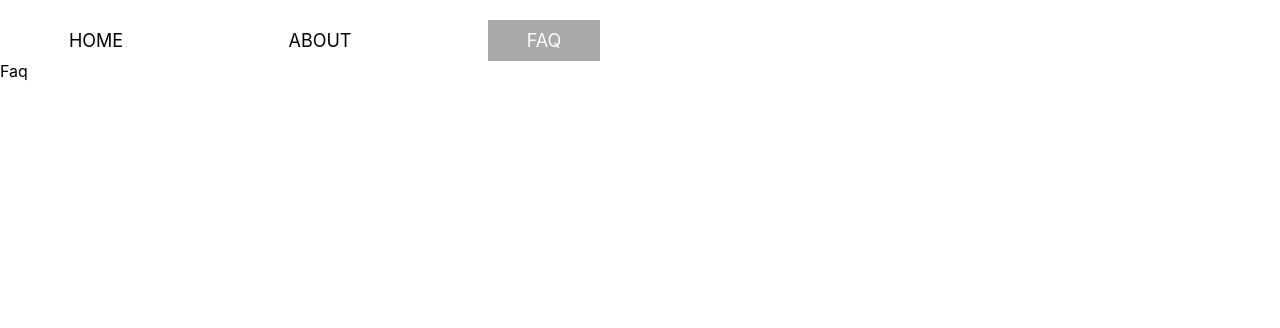
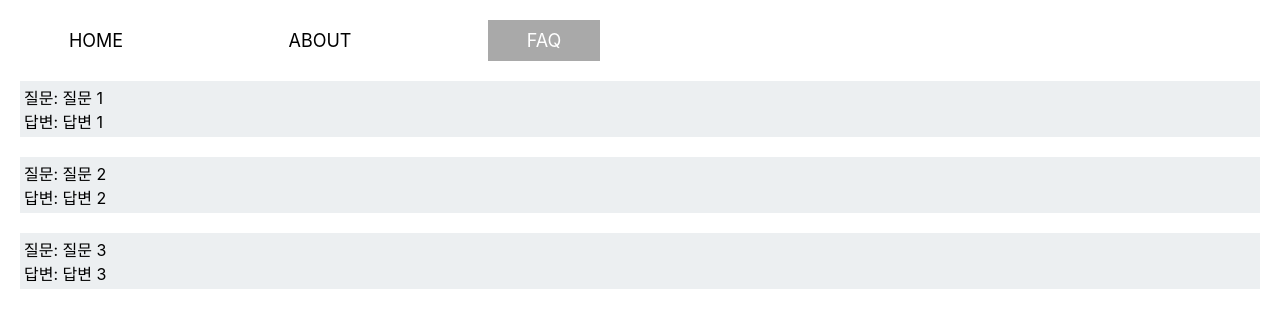
Before and after one commit to ndb796/React-Multi-Page-Web-Template-1, a React (Create React App) app: page /faq in a window 1280 px wide. Shown: the top 328 px of the page. Built offline with nearby package versions, Linux system fonts and the light colour scheme.

Commit message:
Add Q/A Component

```diff
--- /dev/null
+++ b/src/components/Qa.css
@@ -0,0 +1,7 @@
+.qa {
+    background: #ECEFF1;
+    margin: 20px;
+}
+.text {
+    padding: 4px;
+}
--- /dev/null
+++ b/src/components/Qa.js
@@ -0,0 +1,18 @@
+import React from 'react';
+
+import './Qa.css';
+
+class Qa extends React.Component {
+    render() {
+        return (
+            <div className="qa">
+                <div className="text">
+                    질문: {this.props.question}<br/>
+                    답변: {this.props.answer}
+                </div>
+            </div>
+        );
+    }
+}
+
+export default Qa;
--- a/src/pages/Faq.js
+++ b/src/pages/Faq.js
@@ -1,9 +1,27 @@
 import React from 'react';
+import Qa from '../components/Qa';
+
+const list = [
+  {
+    question: '질문 1',
+    answer: '답변 1'
+  },
+  {
+    question: '질문 2',
+    answer: '답변 2'
+  },
+  {
+    question: '질문 3',
+    answer: '답변 3'
+  }
+]
 
 function Faq() {
   return (
     <div>
-        Faq
+      {list.map(qa => {
+        return <Qa question={qa.question} answer={qa.answer} />
+      })}
     </div>
   );
 }
```
